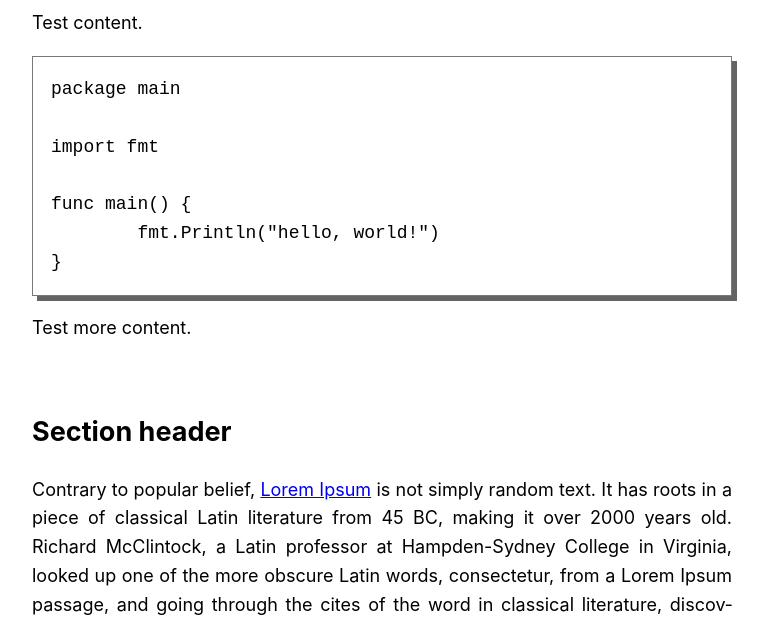
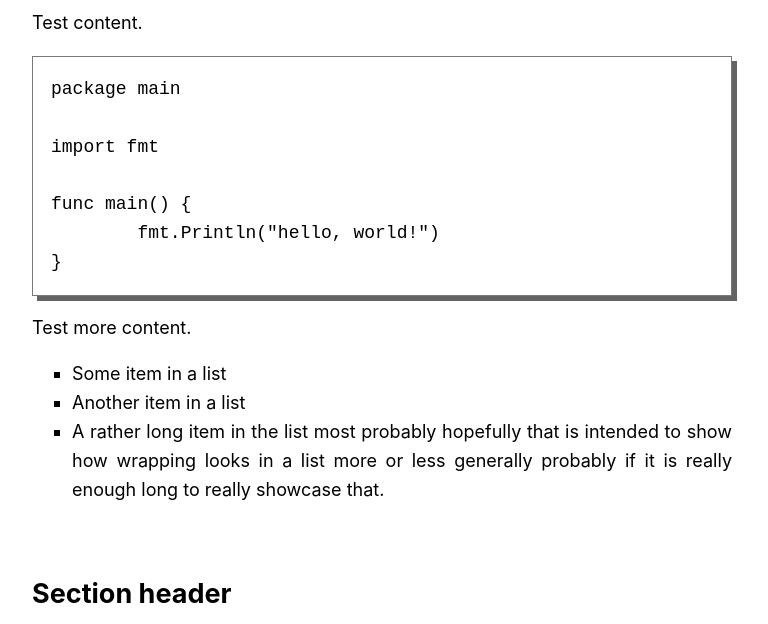
Before and after one commit to akavel/garden, a plain HTML site: page _bloat/bloat.html in a window 1280 px wide. Shown: the part 154-778 px from the top of the page, without its empty margins (258-1026 px from the left). Drawn offline with Linux system fonts and the light colour scheme.

Commit message:
_bloat: change ul bullets to square to match pre style

```diff
--- a/_bloat/bloat.html
+++ b/_bloat/bloat.html
@@ -59,6 +59,8 @@ p, li, blockquote {
     word-wrap: break-word; hyphens: auto; text-align: justify; }
 p img {
     display: block; margin-left: auto; margin-right: auto; }
+ul {
+    list-style-type: square; }
 pre {
     padding: 1em;
     border: 1px solid #787878;
@@ -90,6 +92,11 @@ func main() {
 }
 </pre>
     <p>Test more content.</p>
+    <ul>
+        <li>Some item in a list</li>
+        <li>Another item in a list</li>
+        <li>A rather long item in the list most probably hopefully that is intended to show how wrapping looks in a list more or less generally probably if it is really enough long to really showcase that.</li>
+    </ul>
     <h2>Section header</h2>
     <p>Contrary to popular belief, <a href="http://lipsum.com">Lorem Ipsum</a> is not simply random text. It has roots in a piece of classical Latin literature from 45 BC, making it over 2000 years old. Richard McClintock, a Latin professor at Hampden-Sydney College in Virginia, looked up one of the more obscure Latin words, consectetur, from a Lorem Ipsum passage, and going through the cites of the word in classical literature, discovered the undoubtable source. Lorem Ipsum comes from sections 1.10.32 and 1.10.33 of "de Finibus Bonorum et Malorum" (The Extremes of Good and Evil) by Cicero, written in 45 BC. This book is a treatise on the theory of ethics, very popular during the Renaissance. The first line of Lorem Ipsum, <em>"Lorem ipsum dolor sit amet.."</em>, comes from a line in section 1.10.32.</p>
     <p>The standard chunk of <strong>Lorem Ipsum</strong> used since the 1500s is reproduced below for those interested. Sections 1.10.32 and 1.10.33 from "de Finibus Bonorum et Malorum" by Cicero are also reproduced in their exact original form, accompanied by English versions from the 1914 translation by H. Rackham.</p>
```
Also changed, not shown: 1 other file.
